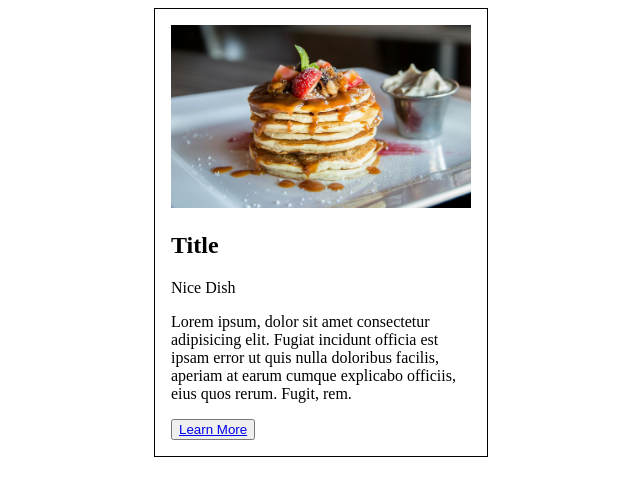
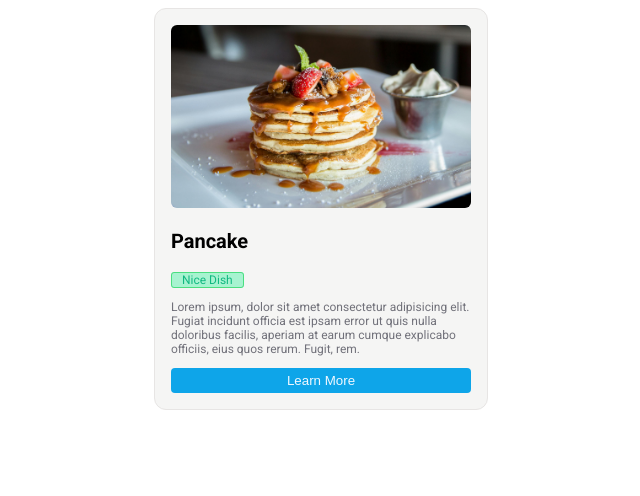
Before and after one commit to Nixori17/simple-food-card-with-html-css, a plain HTML site: page index.html in a window 1280 px wide. Shown: the whole page, without its empty margins (319-959 px from the left). Drawn offline with Linux system fonts and the light colour scheme.

Commit message:
UI: New better UI for card

```diff
--- a/index.html
+++ b/index.html
@@ -13,13 +13,12 @@
   <body>
     <div class="container">
       <div class="card">
-
         <div class="Image">
           <img src="./src/image.jpg" alt="Pancake" />
         </div>
 
         <div class="infos">
-          <h2>Title</h2>
+          <h2>Pancake</h2>
           <span>Nice Dish</span>
           <p>
             Lorem ipsum, dolor sit amet consectetur adipisicing elit. Fugiat
@@ -27,9 +26,9 @@
             aperiam at earum cumque explicabo officiis, eius quos rerum. Fugit,
             rem.
           </p>
-          <button class="learnBtn">
-            <a href="https://en.wikipedia.org/wiki/Pancake">Learn More</a>
-          </button>
+          <a href="https://en.wikipedia.org/wiki/Pancake">
+            <button class="learnBtn">Learn More</button>
+          </a>
         </div>
       </div>
     </div>
--- a/style.css
+++ b/style.css
@@ -1,3 +1,6 @@
+body {
+  font-family: "Roboto", sans-serif;
+}
 .container {
   display: flex;
   justify-content: center;
@@ -11,9 +14,39 @@
   flex-direction: column;
   align-items: center;
   border: 1px solid;
-  border-color: black;
+  border-color: #e7e5e4;
+  border-radius: 12px;
+  background-color: #f5f5f4;
 }
 .Image img {
   width: 300px;
   height: auto;
+  border-radius: 6px;
 }
+.infos h2 {
+  font-size: 20px;
+}
+.infos span {
+  background-color: #a7f3d0;
+  border-radius: 3px;
+  border: 1px solid;
+  border-color: #4ade80;
+  padding: 0 10px;
+  color: #10b981;
+  font-size: 12px;
+}
+.infos p {
+  font-size: 12px;
+  font-weight: 400;
+  color: #71717a;
+}
+
+.learnBtn {
+  width: 100%;
+  padding: 5px 0px;
+  border-radius: 4px;
+  border: 1px transparent;
+  background-color: #0ea5e9;
+  color: aliceblue;
+  cursor: pointer;
+}
```
